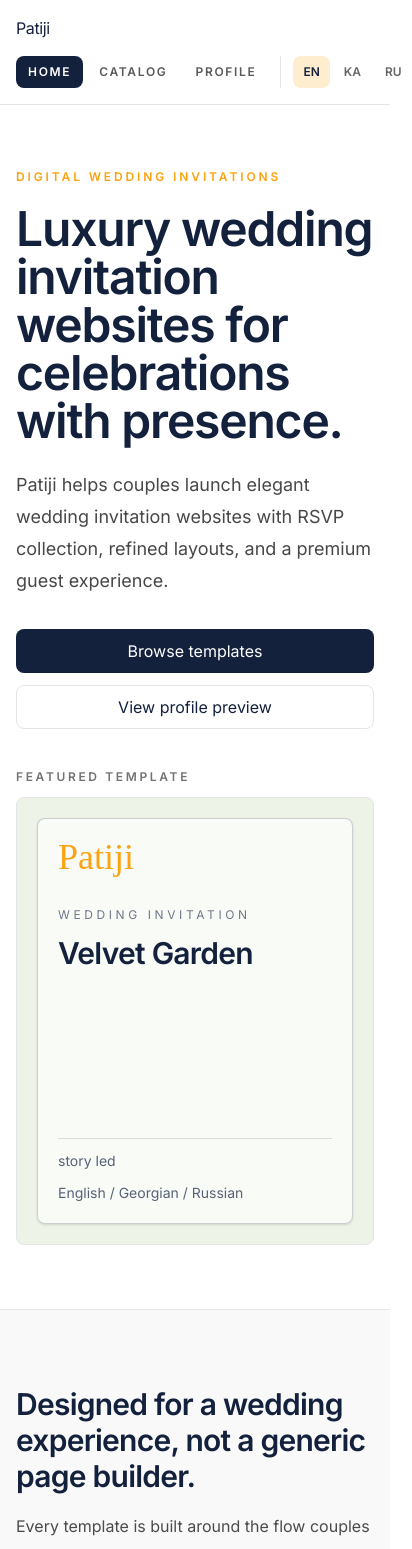
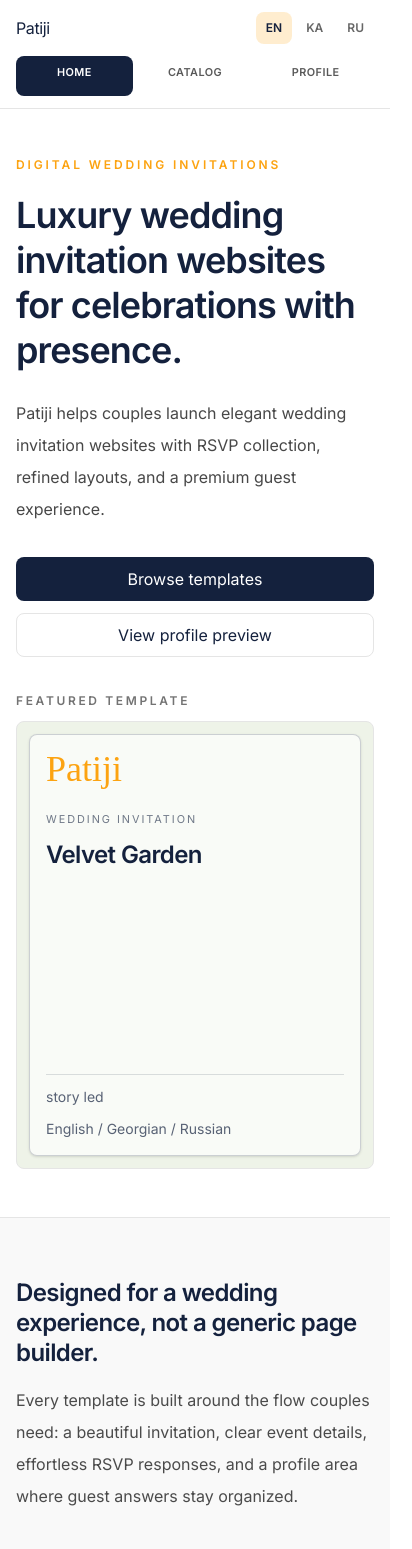
Before and after one commit to DavitGvagvalia/patiji, a React (Vite) app: page / in a window 390 px wide. Shown: the top 1549 px of the page, 412 px wide, since content can reach past the window. Built offline with nearby package versions, Linux system fonts and the light colour scheme; a web font is replaced by a local one.

Commit message:
feat: improve layout and styling across multiple components for better responsiveness and visual consistency

```diff
--- a/src/components/catalog/TemplateCard.tsx
+++ b/src/components/catalog/TemplateCard.tsx
@@ -36,9 +36,9 @@ export function TemplateCard({
             </span>
           ) : null}
         </div>
-        <div className="mt-4 flex items-start justify-between gap-4">
+        <div className="mt-4 grid gap-3 sm:flex sm:items-start sm:justify-between sm:gap-4">
           <div>
-            <h2 className="text-2xl font-semibold tracking-tight text-brand-navy">{template.name}</h2>
+            <h2 className="text-xl font-semibold tracking-tight text-brand-navy sm:text-2xl">{template.name}</h2>
             <p className="mt-2 text-sm leading-7 text-brand-black/70">{template.description}</p>
           </div>
           <p className="text-lg font-semibold text-brand-black">
@@ -52,7 +52,7 @@ export function TemplateCard({
             </span>
           ))}
         </div>
-        <div className="mt-5 grid grid-cols-2 gap-3">
+        <div className="mt-5 grid gap-3 sm:grid-cols-2">
           <button
             type="button"
             className="min-h-11 rounded-lg border border-brand-soft px-4 text-sm font-semibold text-brand-navy transition hover:border-brand-gold focus:outline-none focus:ring-2 focus:ring-brand-gold"
--- a/src/components/invitation/RsvpForm.tsx
+++ b/src/components/invitation/RsvpForm.tsx
@@ -51,10 +51,10 @@ export function RsvpForm({ invitation, labels }: RsvpFormProps) {
   }
 
   return (
-    <section className="mx-auto grid w-full max-w-6xl place-items-center px-4 py-16 sm:px-6 lg:px-8" aria-labelledby="rsvp-title">
-      <form onSubmit={handleSubmit} className="w-full max-w-xl rounded-lg bg-white/92 p-6 shadow-lg backdrop-blur sm:p-10">
+    <section className="mx-auto grid w-full max-w-6xl place-items-center px-4 py-12 sm:px-6 sm:py-16 lg:px-8" aria-labelledby="rsvp-title">
+      <form onSubmit={handleSubmit} className="w-full max-w-xl rounded-lg bg-white/92 p-5 shadow-lg backdrop-blur sm:p-10">
         <p className="text-xs font-semibold uppercase tracking-[0.22em] text-brand-gold">{labels.eyebrow}</p>
-        <h2 id="rsvp-title" className="mt-3 text-4xl font-semibold tracking-tight text-brand-navy sm:text-5xl">
+        <h2 id="rsvp-title" className="mt-3 text-3xl font-semibold tracking-tight text-brand-navy sm:text-5xl">
           {labels.title}
         </h2>
 
--- a/src/components/layout/SiteLayout.tsx
+++ b/src/components/layout/SiteLayout.tsx
@@ -68,18 +68,34 @@ function SiteChrome() {
     <div className="min-h-screen bg-brand-white text-brand-black">
       {!isInvitationRoute ? (
         <header className="sticky top-0 z-20 border-b border-brand-soft bg-white/95 backdrop-blur">
-          <div className="mx-auto flex max-w-7xl flex-wrap items-center justify-between gap-4 px-4 py-4 sm:px-6 lg:px-8">
-            <Link to={getLocalizedRoute(activeLocale, 'home')} className="text-xl font-semibold tracking-tight text-brand-navy">
-              {content.brandName}
-            </Link>
-            <div className="flex items-center gap-3">
-              <nav aria-label="Primary navigation" className="flex items-center gap-1 text-xs font-semibold uppercase tracking-[0.14em] text-brand-black/65 sm:gap-2">
+          <div className="mx-auto flex max-w-7xl flex-col gap-3 px-4 py-3 sm:flex-row sm:items-center sm:justify-between sm:px-6 lg:px-8">
+            <div className="flex items-center justify-between gap-3">
+              <Link to={getLocalizedRoute(activeLocale, 'home')} className="text-xl font-semibold tracking-tight text-brand-navy">
+                {content.brandName}
+              </Link>
+              <nav aria-label="Language switcher" className="flex shrink-0 items-center gap-1 text-xs font-semibold sm:hidden">
+                {supportedLocales.map((locale) => (
+                  <Link
+                    key={locale}
+                    to={getLocalizedRoute(locale, activeRouteKey)}
+                    lang={locale}
+                    className={`rounded-lg px-2.5 py-2 transition focus:outline-none focus:ring-2 focus:ring-brand-gold focus:ring-offset-2 ${
+                      locale === activeLocale ? 'bg-brand-gold/20 text-brand-navy' : 'text-brand-black/60 hover:bg-brand-soft/70'
+                    }`}
+                  >
+                    {localeLabels[locale]}
+                  </Link>
+                ))}
+              </nav>
+            </div>
+            <div className="flex min-w-0 flex-col gap-2 sm:flex-row sm:items-center sm:gap-3">
+              <nav aria-label="Primary navigation" className="grid grid-cols-3 gap-1 text-[0.68rem] font-semibold uppercase tracking-[0.04em] text-brand-black/65 sm:flex sm:items-center sm:gap-2 sm:text-xs sm:tracking-[0.14em]">
                 {navItems.map((item) => (
                   <NavLink
                     key={item.path}
                     to={item.path}
                     className={({ isActive }) =>
-                      `rounded-lg px-3 py-2 transition focus:outline-none focus:ring-2 focus:ring-brand-gold focus:ring-offset-2 ${
+                      `min-h-10 rounded-lg px-2 py-2 text-center transition focus:outline-none focus:ring-2 focus:ring-brand-gold focus:ring-offset-2 sm:px-3 ${
                         isActive ? 'bg-brand-navy text-brand-white' : 'hover:bg-brand-soft/70 hover:text-brand-navy'
                       }`
                     }
@@ -88,7 +104,7 @@ function SiteChrome() {
                   </NavLink>
                 ))}
               </nav>
-              <nav aria-label="Language switcher" className="flex items-center gap-1 border-l border-brand-soft pl-3 text-xs font-semibold">
+              <nav aria-label="Language switcher" className="hidden items-center gap-1 border-l border-brand-soft pl-3 text-xs font-semibold sm:flex">
                 {supportedLocales.map((locale) => (
                   <Link
                     key={locale}
--- a/src/components/profile/AuthPanel.tsx
+++ b/src/components/profile/AuthPanel.tsx
@@ -59,8 +59,8 @@ export function AuthPanel({ labels }: AuthPanelProps) {
   }
 
   return (
-    <section className="rounded-lg border border-brand-soft bg-white p-6">
-      <h2 className="text-2xl font-semibold tracking-tight text-brand-navy">{labels.title}</h2>
+    <section className="rounded-lg border border-brand-soft bg-white p-5 sm:p-6">
+      <h2 className="text-xl font-semibold leading-tight tracking-tight text-brand-navy sm:text-2xl">{labels.title}</h2>
       <p className="mt-3 max-w-2xl text-sm leading-7 text-brand-black/70">{labels.text}</p>
 
       <div className="mt-6 max-w-xl">
@@ -68,7 +68,7 @@ export function AuthPanel({ labels }: AuthPanelProps) {
           type="button"
           onClick={() => void handleGoogleSignIn()}
           disabled={loading}
-          className="flex min-h-11 w-full items-center justify-center gap-3 rounded-lg border border-brand-soft bg-white px-5 text-sm font-semibold text-brand-navy transition hover:border-brand-gold focus:outline-none focus:ring-2 focus:ring-brand-gold focus:ring-offset-2 disabled:cursor-not-allowed disabled:opacity-60"
+          className="flex min-h-11 w-full items-center justify-center gap-3 rounded-lg border border-brand-soft bg-white px-4 text-center text-sm font-semibold text-brand-navy transition hover:border-brand-gold focus:outline-none focus:ring-2 focus:ring-brand-gold focus:ring-offset-2 disabled:cursor-not-allowed disabled:opacity-60"
         >
           <span aria-hidden="true" className="text-base font-bold text-brand-gold">G</span>
           {labels.googleSignInAction}
--- a/src/components/ui/ButtonLink.tsx
+++ b/src/components/ui/ButtonLink.tsx
@@ -8,7 +8,7 @@ interface ButtonLinkProps {
 
 export function ButtonLink({ to, children, variant = 'primary' }: ButtonLinkProps) {
   const baseClass =
-    'inline-flex min-h-11 items-center justify-center rounded-lg px-5 text-sm font-semibold transition focus:outline-none focus:ring-2 focus:ring-brand-gold focus:ring-offset-2'
+    'inline-flex min-h-11 w-full items-center justify-center rounded-lg px-5 text-center text-sm font-semibold transition focus:outline-none focus:ring-2 focus:ring-brand-gold focus:ring-offset-2 sm:w-auto'
   const variantClass =
     variant === 'primary'
       ? 'bg-brand-navy text-brand-white hover:bg-brand-black'
--- a/src/components/ui/SectionHeader.tsx
+++ b/src/components/ui/SectionHeader.tsx
@@ -10,7 +10,7 @@ export function SectionHeader({ eyebrow, title, text }: SectionHeaderProps) {
       {eyebrow ? (
         <p className="text-xs font-semibold uppercase tracking-[0.22em] text-brand-gold">{eyebrow}</p>
       ) : null}
-      <h2 className="mt-3 text-3xl font-semibold tracking-tight text-brand-navy sm:text-4xl">
+      <h2 className="mt-3 text-2xl font-semibold leading-tight tracking-tight text-brand-navy sm:text-4xl">
         {title}
       </h2>
       {text ? <p className="mt-4 text-base leading-8 text-brand-black/70">{text}</p> : null}
--- a/src/components/ui/TemplatePreview.tsx
+++ b/src/components/ui/TemplatePreview.tsx
@@ -13,12 +13,12 @@ const paletteClasses: Record<WeddingTemplate['palette'], string> = {
 
 export function TemplatePreview({ template }: TemplatePreviewProps) {
   return (
-    <div className={`aspect-[4/5] rounded-lg border border-brand-soft p-5 ${paletteClasses[template.palette]}`}>
-      <div className="flex h-full flex-col justify-between rounded-lg border border-current/20 bg-white/65 p-5 text-brand-navy shadow-sm">
+    <div className={`aspect-[4/5] rounded-lg border border-brand-soft p-3 sm:p-5 ${paletteClasses[template.palette]}`}>
+      <div className="flex h-full flex-col justify-between rounded-lg border border-current/20 bg-white/65 p-4 text-brand-navy shadow-sm sm:p-5">
         <div>
           <p className="font-script text-4xl leading-none text-brand-gold">Patiji</p>
-          <p className="mt-8 text-xs uppercase tracking-[0.3em] text-current/60">Wedding invitation</p>
-          <h3 className="mt-3 text-3xl font-semibold tracking-tight">{template.name}</h3>
+          <p className="mt-6 text-[0.68rem] uppercase tracking-[0.18em] text-current/60 sm:mt-8 sm:text-xs sm:tracking-[0.3em]">Wedding invitation</p>
+          <h3 className="mt-3 text-2xl font-semibold tracking-tight sm:text-3xl">{template.name}</h3>
         </div>
         <div className="space-y-3 text-sm text-current/70">
           <div className="h-px bg-current/20" />
--- a/src/pages/Catalog.tsx
+++ b/src/pages/Catalog.tsx
@@ -65,7 +65,7 @@ const Catalog = ({ content, locale, templates }: CatalogProps) => {
 
   return (
     <section className="bg-brand-soft/25">
-      <div className="mx-auto max-w-7xl px-4 py-16 sm:px-6 lg:px-8">
+      <div className="mx-auto max-w-7xl px-4 py-12 sm:px-6 sm:py-16 lg:px-8">
         <SectionHeader eyebrow={content.catalog.eyebrow} title={content.catalog.headline} text={content.catalog.intro} />
 
         {catalogState.loading ? (
--- a/src/pages/Home.tsx
+++ b/src/pages/Home.tsx
@@ -22,15 +22,15 @@ const Home = ({ content, locale, templates }: HomeProps) => {
   return (
     <>
       <section className="bg-white">
-        <div className="mx-auto grid max-w-7xl gap-10 px-4 py-16 sm:px-6 lg:grid-cols-[1fr_0.82fr] lg:px-8 lg:py-20">
+        <div className="mx-auto grid max-w-7xl gap-9 px-4 py-12 sm:px-6 sm:py-16 lg:grid-cols-[1fr_0.82fr] lg:px-8 lg:py-20">
           <div className="flex flex-col justify-center">
             <p className="text-xs font-semibold uppercase tracking-[0.24em] text-brand-gold">
               {content.home.eyebrow}
             </p>
-            <h1 className="mt-5 max-w-4xl text-5xl font-semibold tracking-tight text-brand-navy sm:text-6xl lg:text-7xl">
+            <h1 className="mt-5 max-w-4xl text-4xl font-semibold leading-tight tracking-tight text-brand-navy sm:text-6xl sm:leading-[1.05] lg:text-7xl">
               {content.home.headline}
             </h1>
-            <p className="mt-6 max-w-2xl text-lg leading-8 text-brand-black/72">{content.home.intro}</p>
+            <p className="mt-6 max-w-2xl text-base leading-8 text-brand-black/72 sm:text-lg">{content.home.intro}</p>
             <div className="mt-8 flex flex-col gap-3 sm:flex-row">
               <ButtonLink to={getLocalizedRoute(locale, 'catalog')}>{content.home.primaryCta}</ButtonLink>
               <ButtonLink to={getLocalizedRoute(locale, 'profile')} variant="secondary">
@@ -48,13 +48,13 @@ const Home = ({ content, locale, templates }: HomeProps) => {
       </section>
 
       <section className="border-y border-brand-soft bg-brand-soft/25">
-        <div className="mx-auto max-w-7xl px-4 py-16 sm:px-6 lg:px-8">
+        <div className="mx-auto max-w-7xl px-4 py-12 sm:px-6 sm:py-16 lg:px-8">
           <SectionHeader title={content.home.valueTitle} text={content.home.valueCopy} />
         </div>
       </section>
 
       <section className="bg-white">
-        <div className="mx-auto max-w-7xl px-4 py-16 sm:px-6 lg:px-8">
+        <div className="mx-auto max-w-7xl px-4 py-12 sm:px-6 sm:py-16 lg:px-8">
           <SectionHeader title={content.home.benefitsTitle} />
           <div className="mt-8">
             <BenefitGrid benefits={content.home.benefits} />
@@ -63,7 +63,7 @@ const Home = ({ content, locale, templates }: HomeProps) => {
       </section>
 
       <section className="bg-brand-soft/25">
-        <div className="mx-auto max-w-7xl px-4 py-16 sm:px-6 lg:px-8">
+        <div className="mx-auto max-w-7xl px-4 py-12 sm:px-6 sm:py-16 lg:px-8">
           <SectionHeader title={content.home.stepsTitle} />
           <div className="mt-8">
             <HowItWorks steps={content.home.steps} />
--- a/src/pages/Profile.tsx
+++ b/src/pages/Profile.tsx
@@ -118,7 +118,7 @@ const Profile = ({ content, locale }: ProfileProps) => {
 
   return (
     <section className="bg-brand-soft/25">
-      <div className="mx-auto max-w-7xl px-4 py-16 sm:px-6 lg:px-8">
+      <div className="mx-auto max-w-7xl px-4 py-12 sm:px-6 sm:py-16 lg:px-8">
         <SectionHeader eyebrow={content.profile.eyebrow} title={content.profile.headline} text={content.profile.intro} />
         <div className="mt-8 grid gap-6">
           {renderProfileContent()}
```
Also changed, not shown: src/pages/Invitation.tsx (+8 -8 lines).
